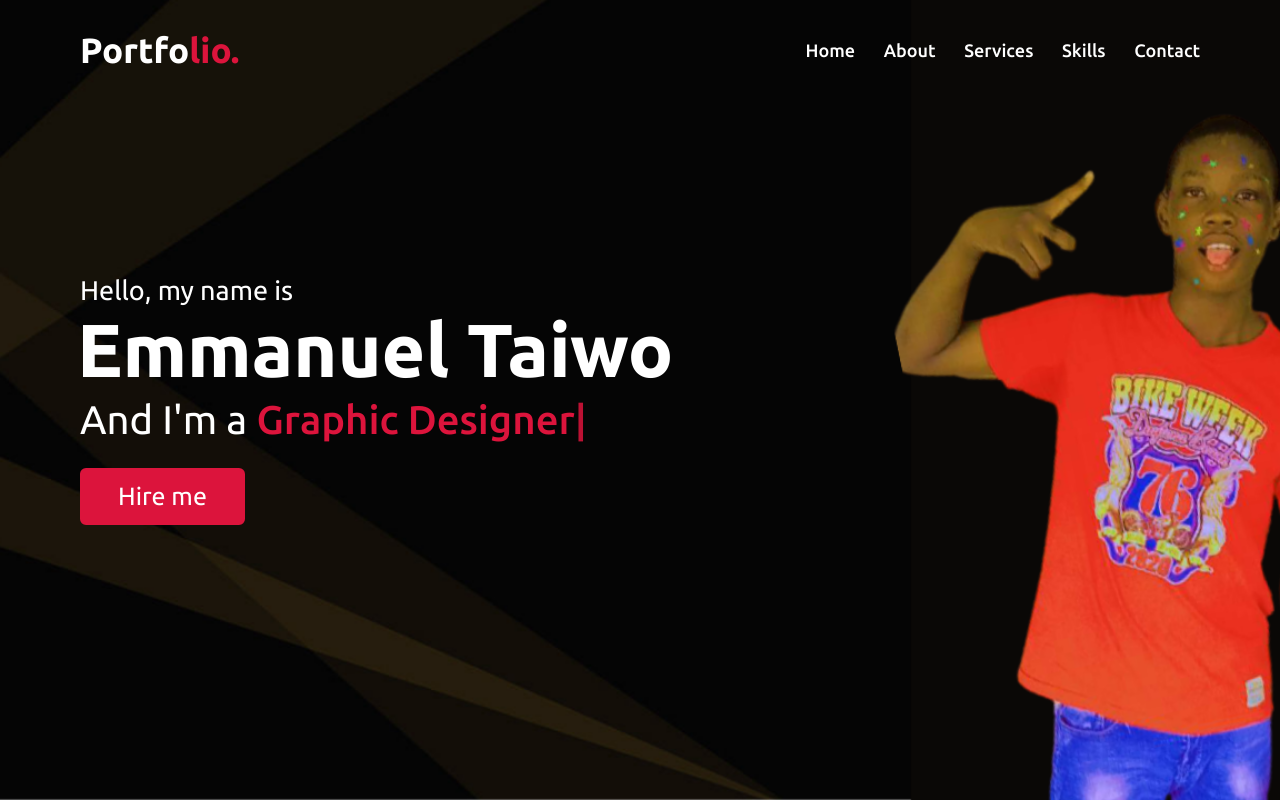
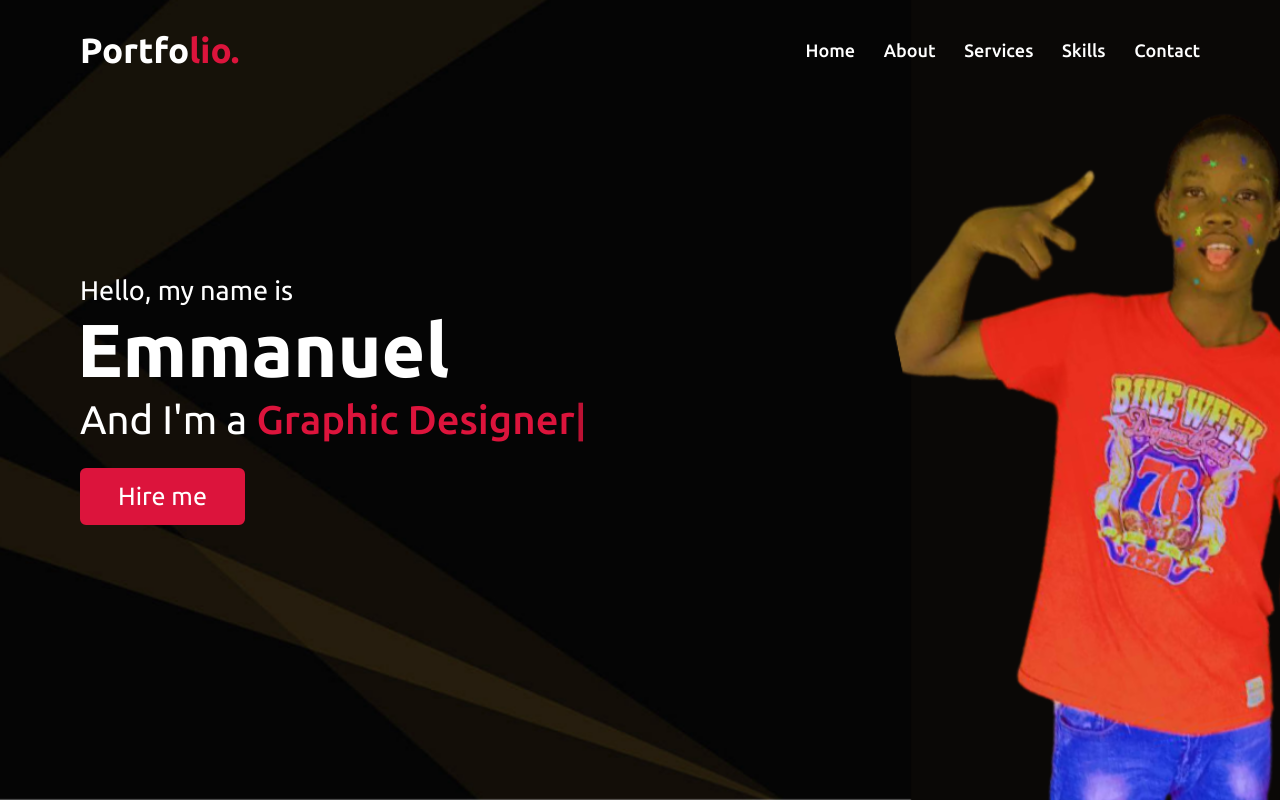
Before and after one commit to emmanueltaiwo/Emmanuel-personal-portfolio, a plain HTML site: page index.html in a window 1280 px wide. Shown: the top 802 px of the page. Drawn offline with nearby package versions, Linux system fonts and the light colour scheme; files whose address does not match are found by name.

Commit message:
Update index.html

```diff
--- a/index.html
+++ b/index.html
@@ -41,7 +41,7 @@
         <div class="max-width">
             <div class="home-content">
                 <div class="text-1">Hello, my name is</div>
-                <div class="text-2">Emmanuel Taiwo</div>
+                <div class="text-2">Emmanuel</div>
                 <div class="text-3">And I'm a <span class="typing"></span></div>
                 <a href="https://api.whatsapp.com/send?phone=+2348127984099&text=Hello,%20Emmanuel%20Taiwo,%20I%20would%20Like%20to%20Hire%20You%20For%20a%20Web%20Developer" target="_blank">Hire me</a>
             </div>
```
